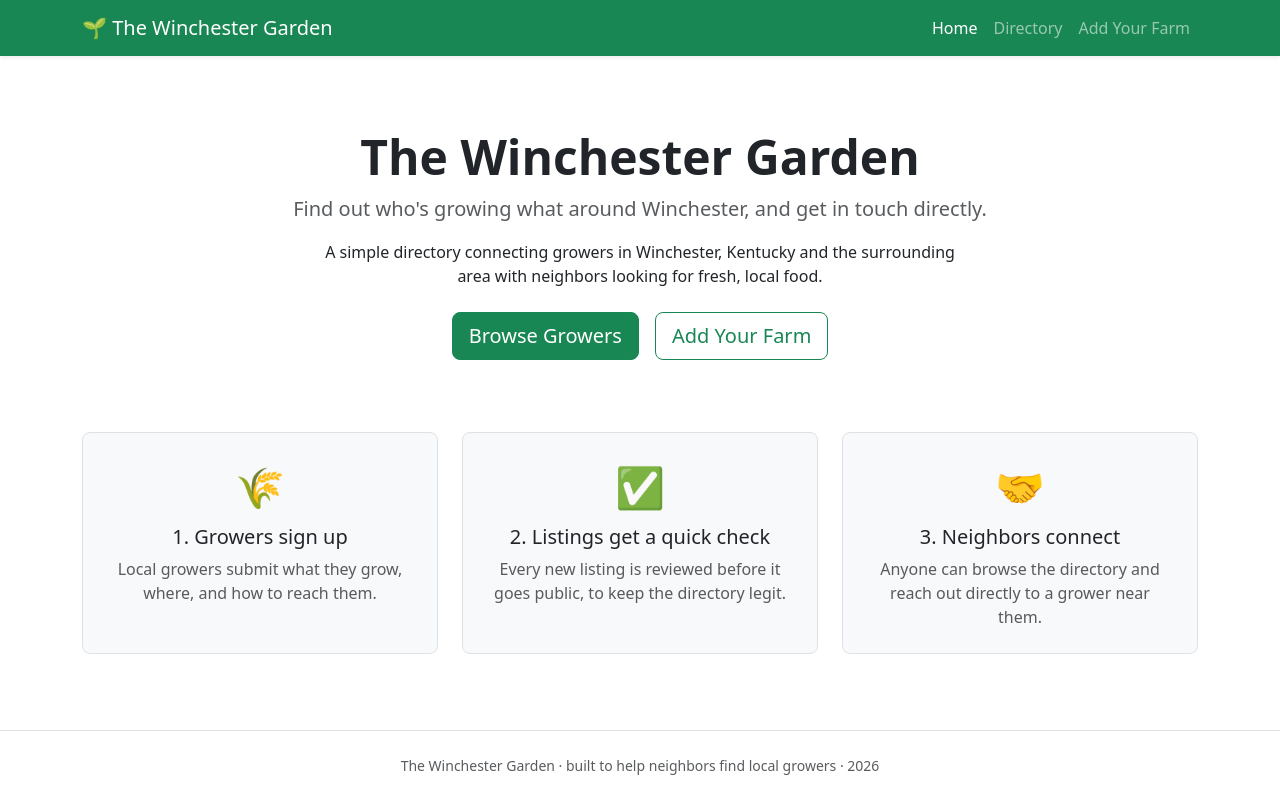
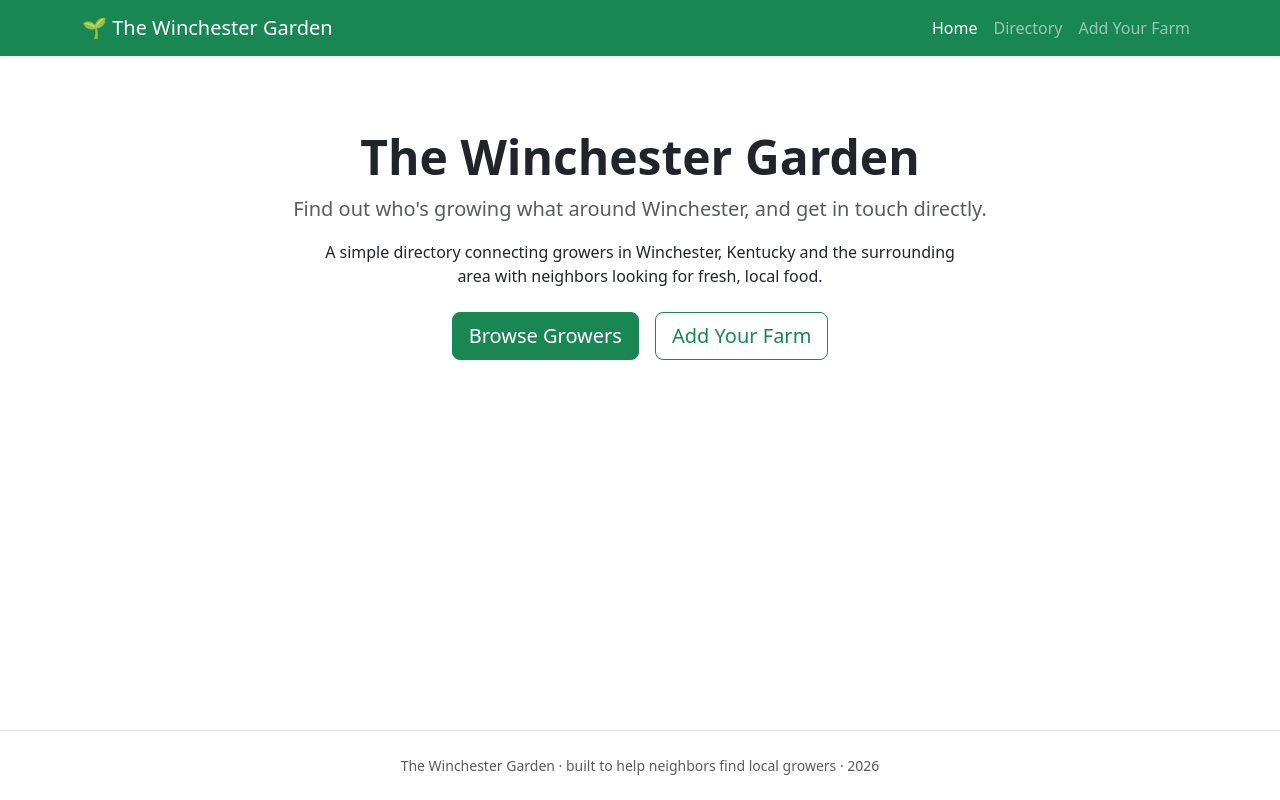
Before and after one commit to DylanMcCarty/TheWinchesterGarden, a React (Vite) app: page / in a window 1280 px wide. Built offline with nearby package versions, Linux system fonts and the light colour scheme.

Commit message:
removed some cringe website design

```diff
--- a/src/pages/Home.jsx
+++ b/src/pages/Home.jsx
@@ -23,39 +23,6 @@ export default function Home() {
           </div>
         </Col>
       </Row>
-
-      <Row className="py-4 g-4 text-center">
-        <Col md={4}>
-          <div className="p-4 h-100 border rounded-3 bg-light">
-            <div className="fs-1">🌾</div>
-            <h5 className="mt-2">1. Growers sign up</h5>
-            <p className="text-muted mb-0">
-              Local growers submit what they grow, where, and how to reach
-              them.
-            </p>
-          </div>
-        </Col>
-        <Col md={4}>
-          <div className="p-4 h-100 border rounded-3 bg-light">
-            <div className="fs-1">✅</div>
-            <h5 className="mt-2">2. Listings get a quick check</h5>
-            <p className="text-muted mb-0">
-              Every new listing is reviewed before it goes public, to keep
-              the directory legit.
-            </p>
-          </div>
-        </Col>
-        <Col md={4}>
-          <div className="p-4 h-100 border rounded-3 bg-light">
-            <div className="fs-1">🤝</div>
-            <h5 className="mt-2">3. Neighbors connect</h5>
-            <p className="text-muted mb-0">
-              Anyone can browse the directory and reach out directly to a
-              grower near them.
-            </p>
-          </div>
-        </Col>
-      </Row>
     </Container>
   );
 }
```
